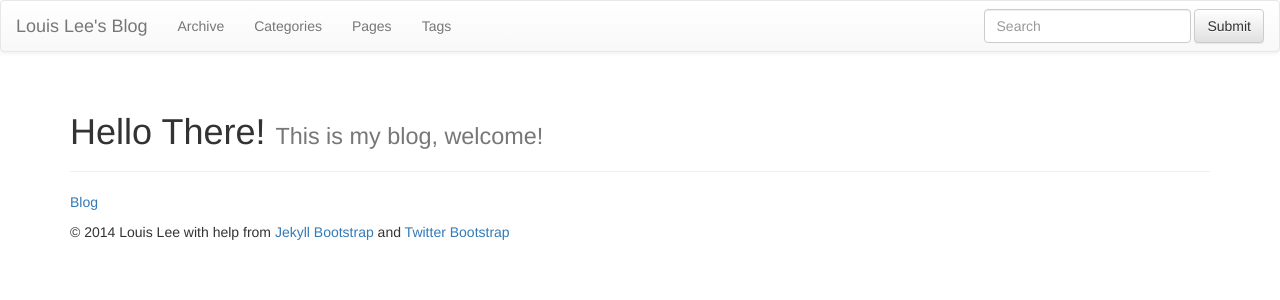
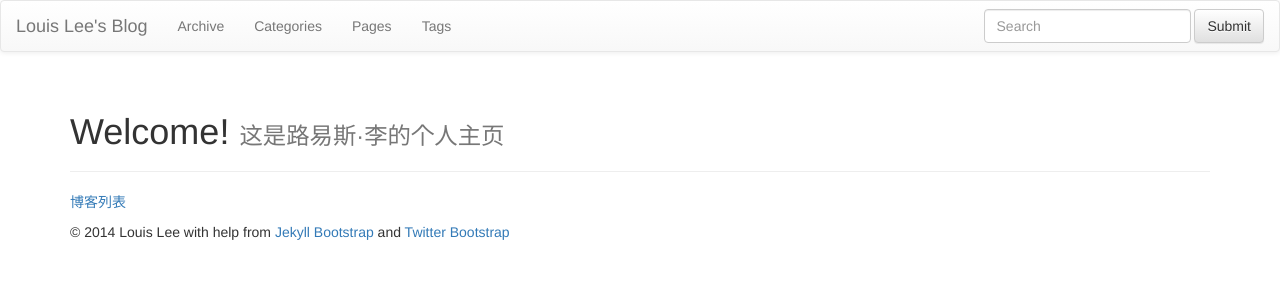
Before and after one commit to louislee92/louislee92.github.com, a Jekyll site: the page built from index.md, in a window 1280 px wide. Shown: the top 300 px of the page. Built offline with Jekyll 4.4.1, drawn with Linux system fonts in a browser that asks for light colours; nearby versions of some CDN libraries; library files that are not in the unit come from our copies.

Commit message:
修改首页

```diff
--- a/index.md
+++ b/index.md
@@ -1,7 +1,9 @@
 ---
 layout: page
-title: Hello There!
-tagline: This is my blog, welcome!
+title: Welcome!
+tagline: 这是路易斯·李的个人主页
 ---
+
 {% include JB/setup %}
-<a href="./archive.html">Blog</a>
+
+<a href="./archive.html">博客列表</a>
```
